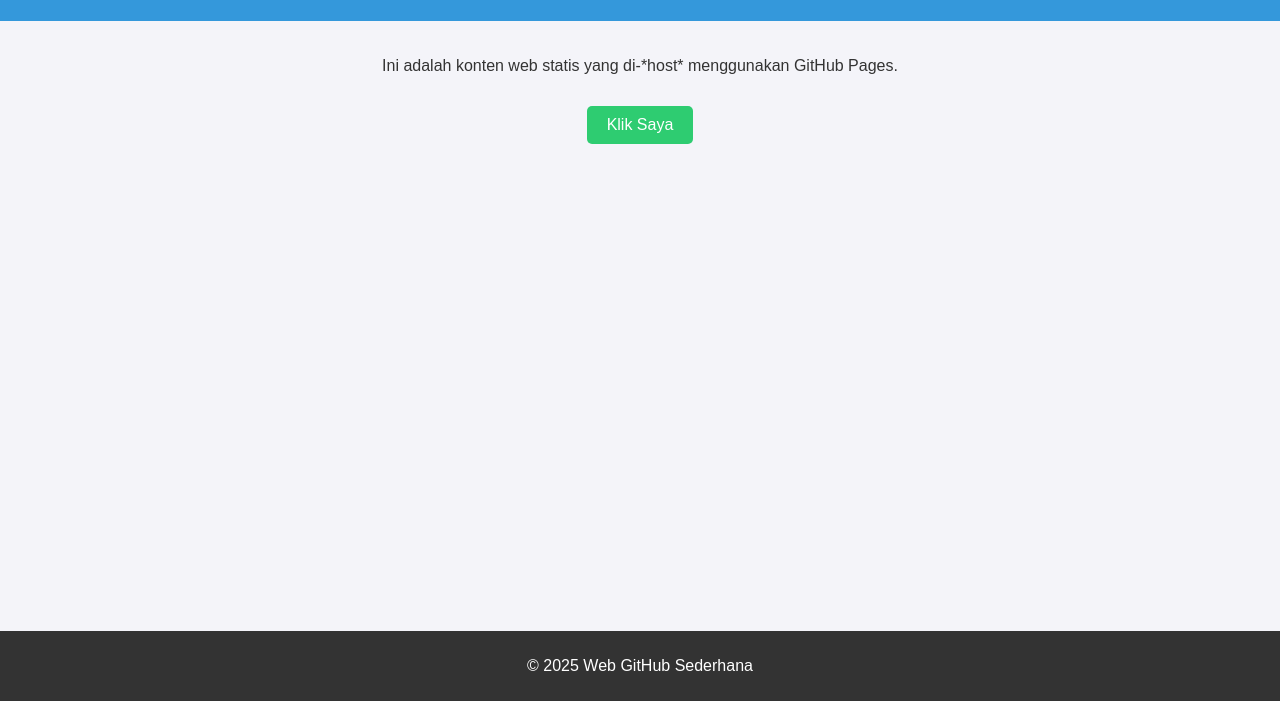
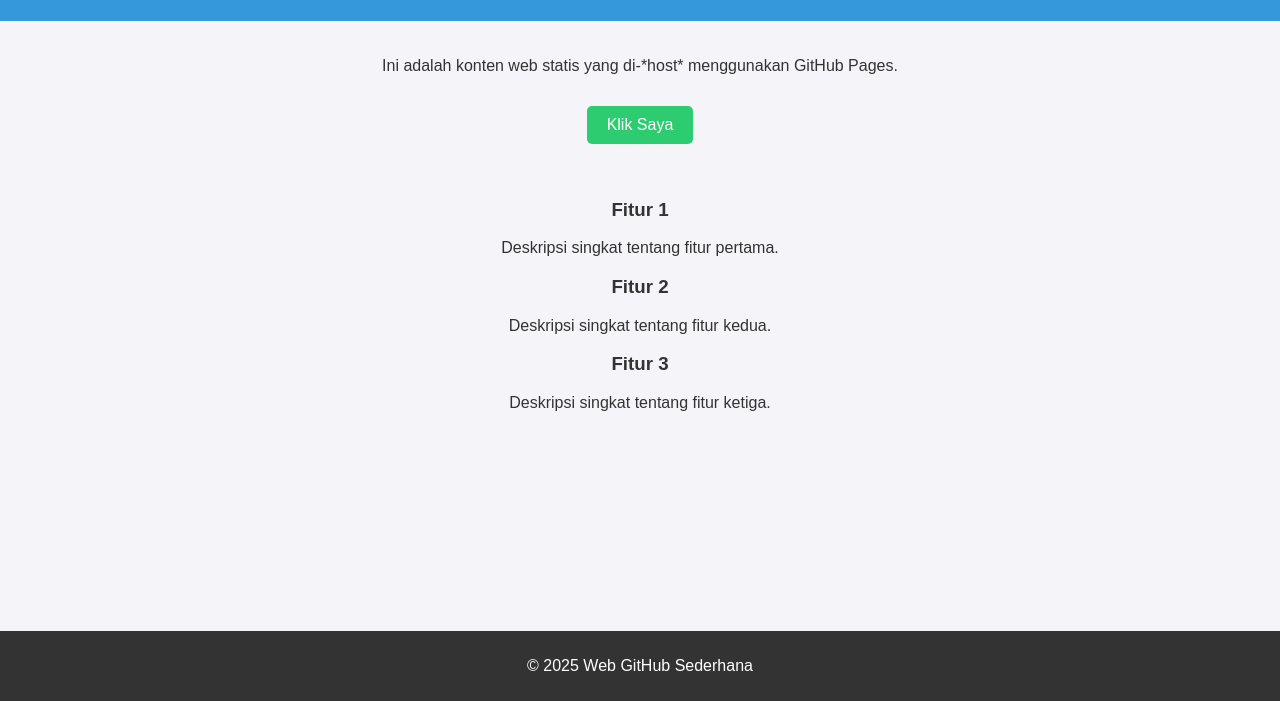
Before and after one commit to sakawebsite/sakawebsite.github.io, a plain HTML site: page index.html in a window 1280 px wide. Shown: the part 99-800 px from the top of the page. Drawn offline with Linux system fonts and the light colour scheme.

Commit message:
Update index.html

```diff
--- a/index.html
+++ b/index.html
@@ -25,3 +25,17 @@
     <script src="script.js"></script>
 </body>
 </html>
+<section class="fitur-section">
+    <div class="kartu">
+        <h3>Fitur 1</h3>
+        <p>Deskripsi singkat tentang fitur pertama.</p>
+    </div>
+    <div class="kartu">
+        <h3>Fitur 2</h3>
+        <p>Deskripsi singkat tentang fitur kedua.</p>
+    </div>
+    <div class="kartu">
+        <h3>Fitur 3</h3>
+        <p>Deskripsi singkat tentang fitur ketiga.</p>
+    </div>
+</section>
```
